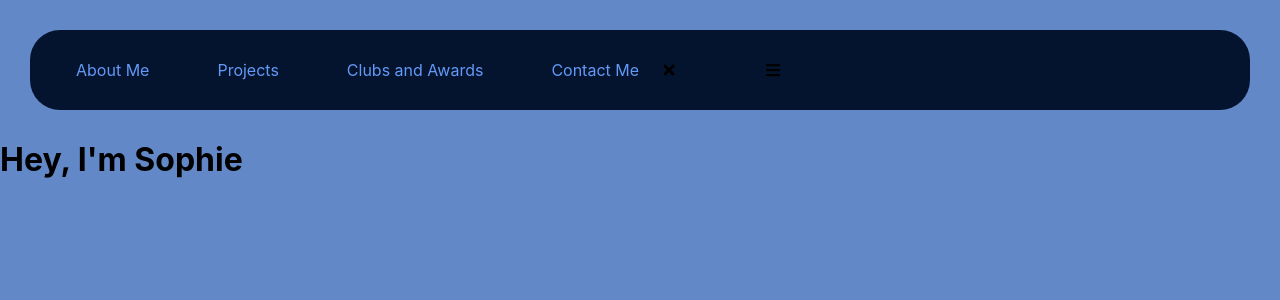
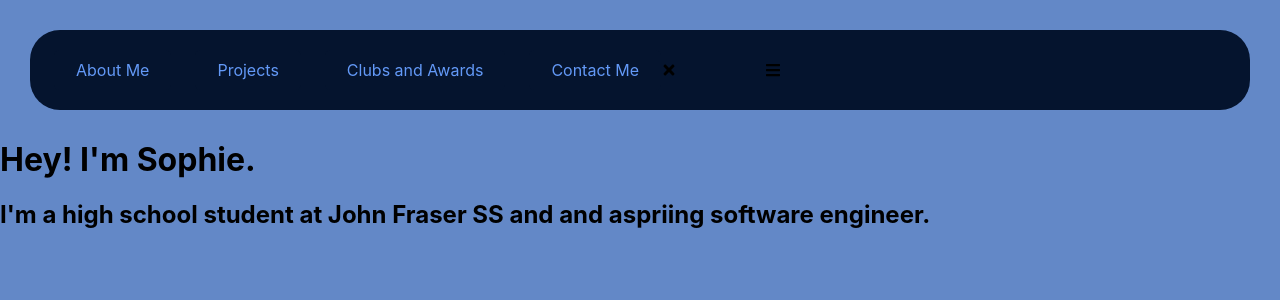
Before and after one commit to bakuyy/portfolio, a React (Create React App) app: page /About in a window 1280 px wide. Shown: the top 300 px of the page. Built offline with nearby package versions, Linux system fonts and the light colour scheme.

Commit message:
minor changes

```diff
--- a/src/pages/About.js
+++ b/src/pages/About.js
@@ -5,7 +5,9 @@ const About = () => {
   return (
     <div>
         <div>
-            <h1>Hey, I'm Sophie</h1>
+            <h1>Hey! I'm Sophie.</h1>
+            <h2> I'm a high school student at John Fraser SS and and aspriing software engineer.</h2>
+
         </div>
     </div>
   )
```
